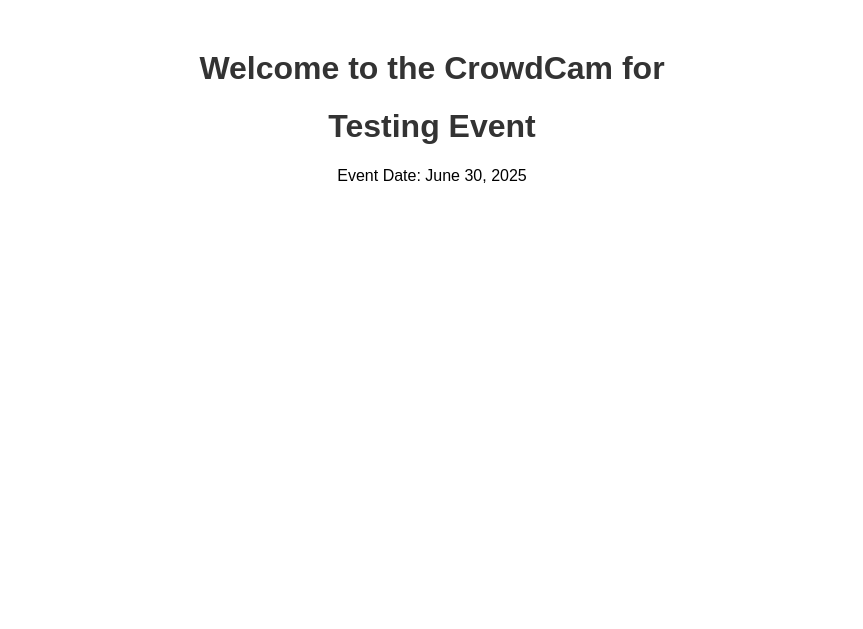
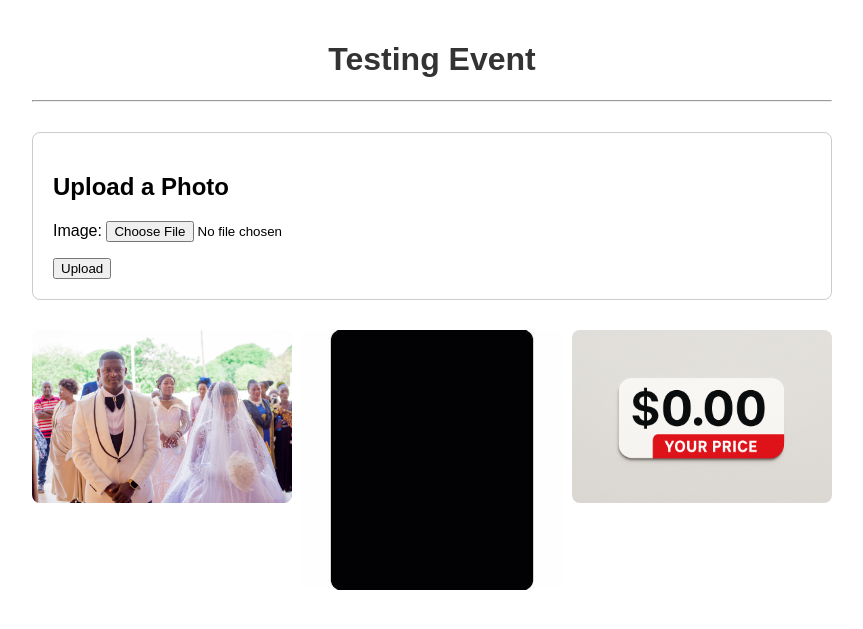
Before and after one commit to ngapox/jiglo-memories-project, a Django app: a page that uses crowdcam_app/templates/crowdcam_app/event_detail.html in a window 1280 px wide. Shown: the top 629 px of the page, without its empty margins (208-1071 px from the left). Run offline with Django 5.2, Linux system fonts and the light colour scheme; data comes from the database, SQL or seed files in the repository; both versions use the stored data as it was after the commit.

Commit message:
Implement photo upload and display functionality

```diff
--- a/core/settings.py
+++ b/core/settings.py
@@ -121,3 +121,8 @@ STATIC_URL = 'static/'
 # https://docs.djangoproject.com/en/5.2/ref/settings/#default-auto-field
 
 DEFAULT_AUTO_FIELD = 'django.db.models.BigAutoField'
+# core/settings.py (at the bottom)
+
+# Media files (user-uploaded content)
+MEDIA_URL = '/media/'
+MEDIA_ROOT = BASE_DIR / 'media'
--- a/core/urls.py
+++ b/core/urls.py
@@ -1,9 +1,15 @@
 # core/urls.py
 
 from django.contrib import admin
-from django.urls import path, include  # Make sure 'include' is imported
+from django.urls import path, include
+from django.conf import settings # Import settings
+from django.conf.urls.static import static # Import static
 
 urlpatterns = [
     path('admin/', admin.site.urls),
-    path('', include('crowdcam_app.urls')), # Add this line
+    path('', include('crowdcam_app.urls')),
 ]
+
+# Add this line to serve media files in development
+if settings.DEBUG:
+    urlpatterns += static(settings.MEDIA_URL, document_root=settings.MEDIA_ROOT)
--- /dev/null
+++ b/crowdcam_app/forms.py
@@ -0,0 +1,9 @@
+# crowdcam_app/forms.py
+
+from django import forms
+from .models import Photo
+
+class PhotoForm(forms.ModelForm):
+    class Meta:
+        model = Photo
+        fields = ['image'] # We only want to show the image upload field to the user
--- a/crowdcam_app/models.py
+++ b/crowdcam_app/models.py
@@ -16,3 +16,11 @@ class Event(models.Model):
 
     def __str__(self):
         return self.name
+
+class Photo(models.Model):
+    event = models.ForeignKey(Event, on_delete=models.CASCADE, related_name='photos')
+    image = models.ImageField(upload_to='event_photos/')
+    uploaded_at = models.DateTimeField(auto_now_add=True)
+
+    def __str__(self):
+        return f"Photo for {self.event.name} uploaded at {self.uploaded_at.strftime('%Y-%m-%d %H:%M')}"
--- a/crowdcam_app/templates/crowdcam_app/event_detail.html
+++ b/crowdcam_app/templates/crowdcam_app/event_detail.html
@@ -5,15 +5,36 @@
     <meta name="viewport" content="width=device-width, initial-scale=1.0">
     <title>Welcome to {{ event.name }}</title>
     <style>
-        body { font-family: sans-serif; text-align: center; margin-top: 50px; }
-        h1 { color: #333; }
+        body { font-family: sans-serif; max-width: 800px; margin: 0 auto; padding: 20px; }
+        h1 { color: #333; text-align: center; }
+        .upload-form { border: 1px solid #ccc; padding: 20px; margin-top: 30px; border-radius: 8px; }
+        .photo-grid { display: grid; grid-template-columns: repeat(auto-fill, minmax(200px, 1fr)); gap: 10px; margin-top: 30px; }
+        .photo-grid img { width: 100%; height: auto; border-radius: 8px; }
     </style>
 </head>
 <body>
 
-    <h1>Welcome to the CrowdCam for</h1>
     <h1>{{ event.name }}</h1>
-    <p>Event Date: {{ event.event_date }}</p>
+    <hr>
+
+    <div class="upload-form">
+        <h2>Upload a Photo</h2>
+        <form method="post" enctype="multipart/form-data">
+            {% csrf_token %}
+            {{ form.as_p }}
+            <button type="submit">Upload</button>
+        </form>
+    </div>
+
+    <div class="photo-grid">
+        {% for photo in photos %}
+            <div class="photo-item">
+                <img src="{{ photo.image.url }}" alt="Photo for {{ event.name }}">
+            </div>
+        {% empty %}
+            <p>No photos have been uploaded yet. Be the first!</p>
+        {% endfor %}
+    </div>
 
 </body>
 </html>
--- a/crowdcam_app/views.py
+++ b/crowdcam_app/views.py
@@ -1,16 +1,29 @@
 # crowdcam_app/views.py
 
-from django.shortcuts import render, get_object_or_404
+from django.shortcuts import render, get_object_or_404, redirect
 from .models import Event
+from .forms import PhotoForm # Import our new form
 
 def event_detail_view(request, unique_code):
-    # Get the specific event object from the database using the unique_code from the URL
     event = get_object_or_404(Event, unique_code=unique_code)
 
-    # Create a context dictionary to pass the event object to the template
+    if request.method == 'POST':
+        form = PhotoForm(request.POST, request.FILES)
+        if form.is_valid():
+            photo = form.save(commit=False)
+            photo.event = event
+            photo.save()
+            return redirect('event_detail', unique_code=event.unique_code)
+    else:
+        form = PhotoForm()
+
+    # Get all photos for this event
+    photos = event.photos.all().order_by('-uploaded_at')
+
     context = {
-        'event': event
+        'event': event,
+        'form': form,
+        'photos': photos,
     }
 
-    # Render the HTML template, passing the context to it
     return render(request, 'crowdcam_app/event_detail.html', context)
```
Also changed, not shown: crowdcam_app/migrations/0002_photo.py (added), db.sqlite3, media/event_photos/ChatGPT_Image_Jun_25_2025_07_07_04_PM.png (added), media/event_photos/DPS_7568.jpg (added), media/event_photos/black_rec.jpeg (added).
